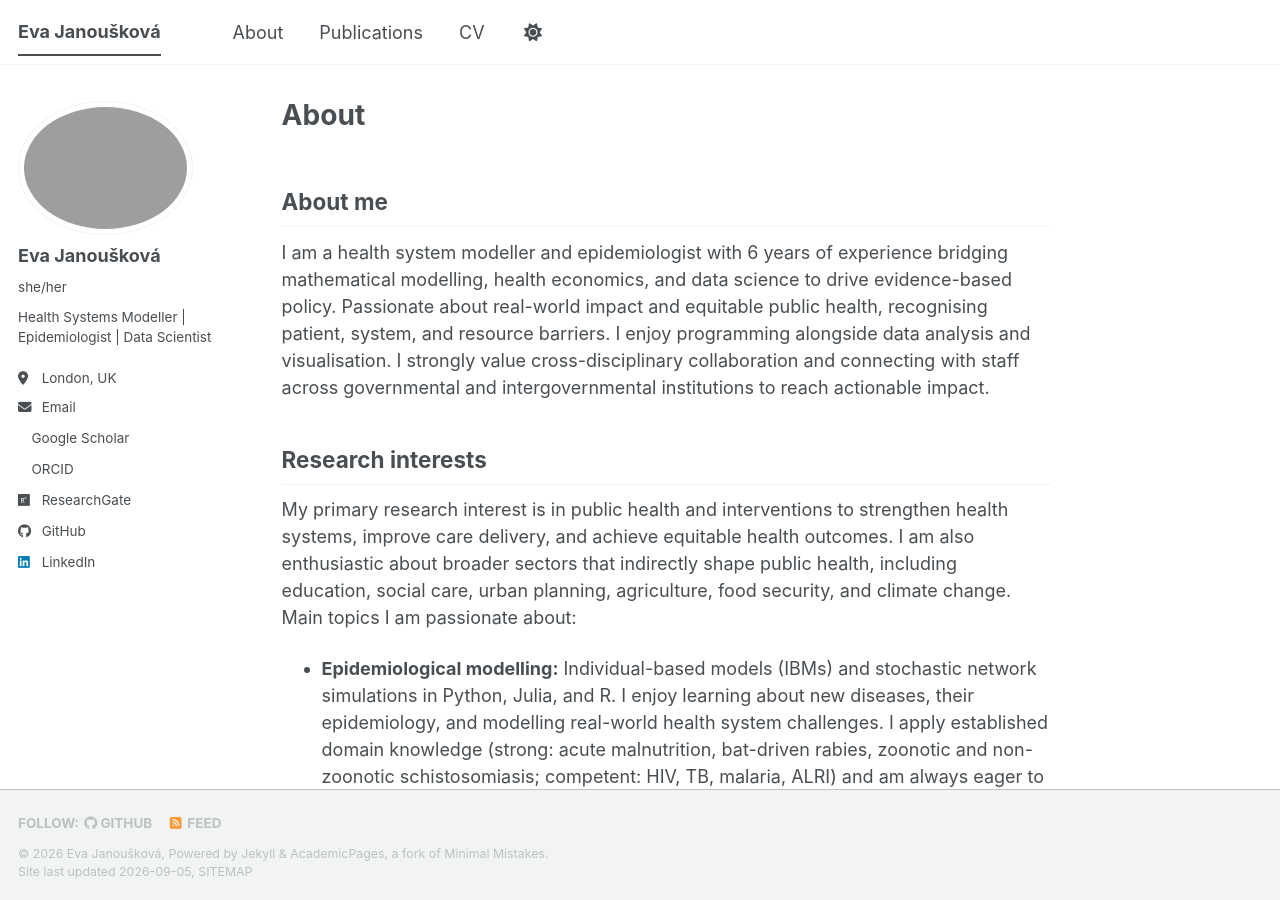
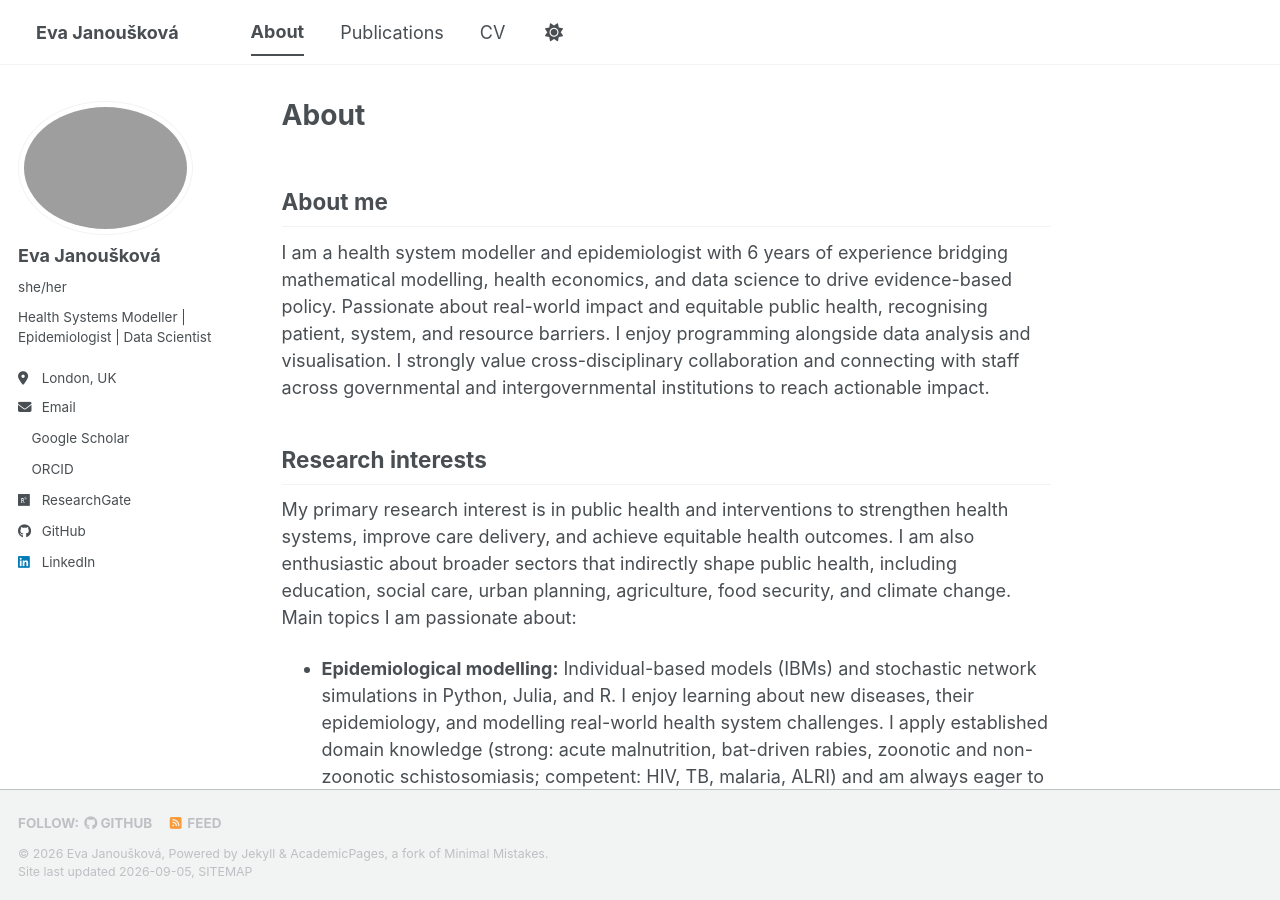
Before and after one commit to EvaJanouskova/EvaJanouskova.github.io, a Jekyll site: the page built from _pages/about.md, in a window 1280 px wide and 900 px high. Built offline with Jekyll 4.4.1, drawn with Linux system fonts in a browser that asks for light colours; a style sheet for code colours, icons or effects is not loaded.

Commit message:
style: update masthead to use non-clickable site title and improve link highlighting logic

```diff
--- a/_includes/masthead.html
+++ b/_includes/masthead.html
@@ -5,8 +5,9 @@
       <nav id="site-nav" class="greedy-nav">
         <button><span class="navicon"></span></button>
         <ul class="visible-links">
-          <li class="masthead__menu-item masthead__menu-item--lg persist {% if page.url == '/' or page.url == '/index.html' %}selected{% endif %}">
-            <a href="{{ base_path }}/">{{ site.title }}</a>
+          <!-- Plain text site title (non-clickable) -->
+          <li class="masthead__menu-item masthead__menu-item--lg persist">
+            <span class="site-title" style="font-weight: bold; padding: 0.5rem 1rem; display: inline-block;">{{ site.title }}</span>
           </li>
           {% for link in site.data.navigation.main %}
             {% if link.url contains 'http' %}
@@ -14,7 +15,8 @@
             {% else %}
               {% assign domain = base_path %}
             {% endif %}
-            <li class="masthead__menu-item {% if page.url contains link.url and link.url != '/' %}selected{% endif %}">
+            <!-- Highlight link if exact match or root match for / -->
+            <li class="masthead__menu-item {% if page.url == link.url or (link.url == '/' and (page.url == '/' or page.url == '/index.html')) %}selected{% endif %}">
               <a href="{{ domain }}{{ link.url }}">{{ link.title }}</a>
             </li>
           {% endfor %}
```
